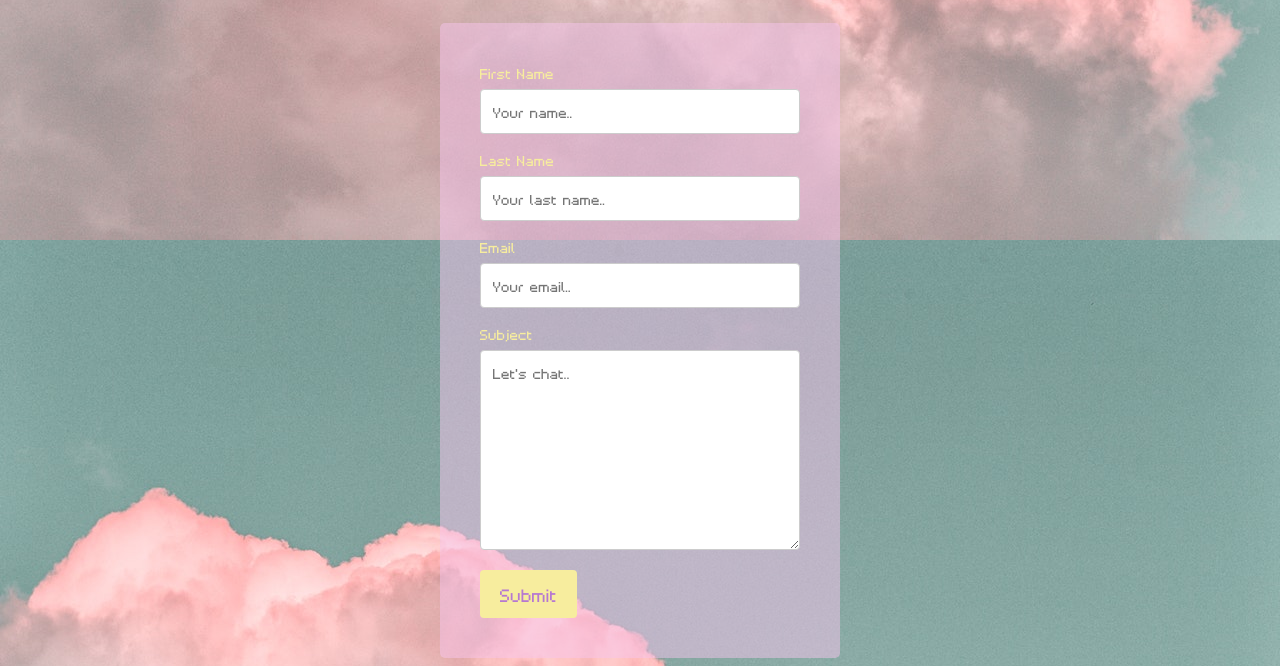
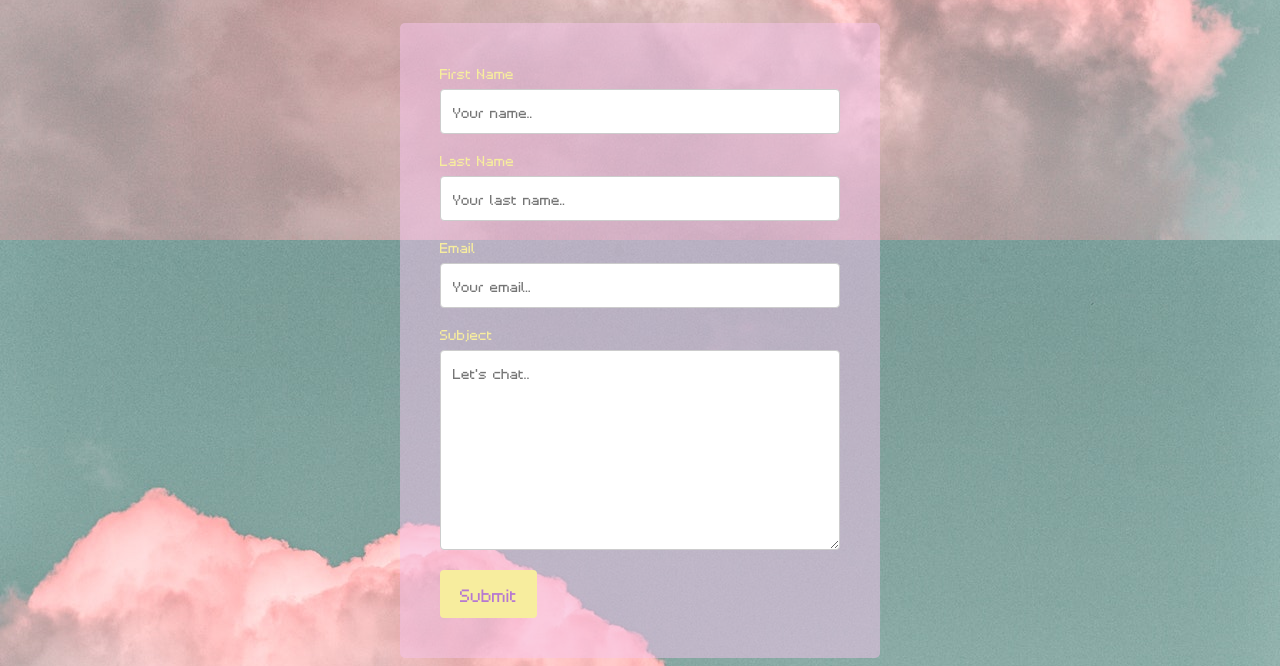
Before and after one commit to lovelylunatik/AlexandriaWolffPS, a plain HTML site: page index.html in a window 1280 px wide. Shown: the part 613-1279 px from the top of the page. Drawn offline with Linux system fonts and the light colour scheme.

Commit message:
Update style.css
Adjusting form size

```diff
--- a/style.css
+++ b/style.css
@@ -94,7 +94,8 @@ input[type=text], select, textarea {
     background-color:rgba(248, 197, 237, 0.5);
     padding: 40px;
     margin: auto;
-    width: 320px;
+    width: 400px;
+    height: auto;
 
 
   }
```
